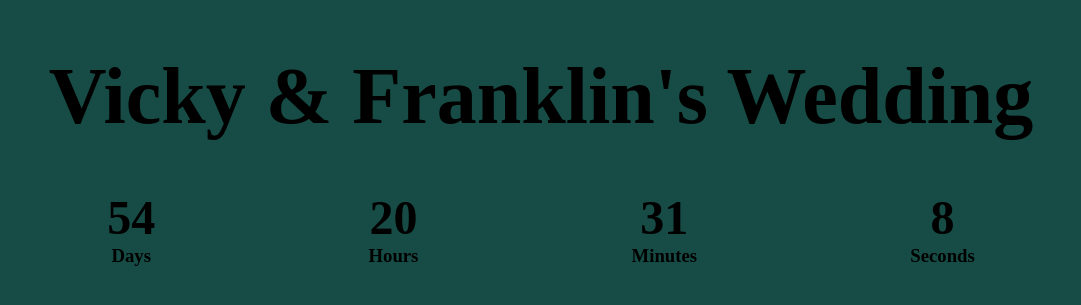
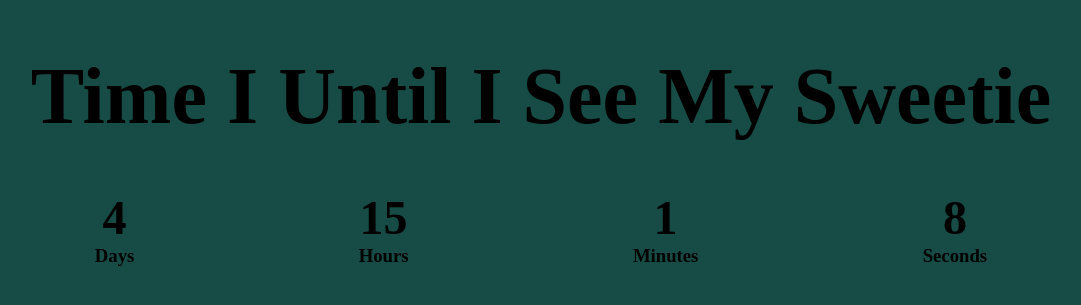
Before and after one commit to LamQuoc24/Sweetie-Time, a plain HTML site: page index.html in a window 1280 px wide. Shown: the part 265-570 px from the top of the page, without its empty margins (99-1180 px from the left). Drawn offline with Linux system fonts and the light colour scheme.

Commit message:
Change Occassion

```diff
--- a/index.html
+++ b/index.html
@@ -10,7 +10,7 @@
   <body>
     <section class="coming-soon">
       <div>
-        <h2>Vicky & Franklin's Wedding</h2>
+        <h2>Time I Until I See My Sweetie</h2>
         <div class="countdown">
             <div class="container-day">
                 <h3 class="day">Time</h3>
--- a/script.js
+++ b/script.js
@@ -1,5 +1,5 @@
 const countdown = () => {
-  const wedding = new Date("July 17, 2022 00:00:00").getTime();
+  const wedding = new Date("May 27, 2022 18:30:00").getTime();
   console.log(wedding);
   const now = new Date().getTime();
   console.log(now);
```
